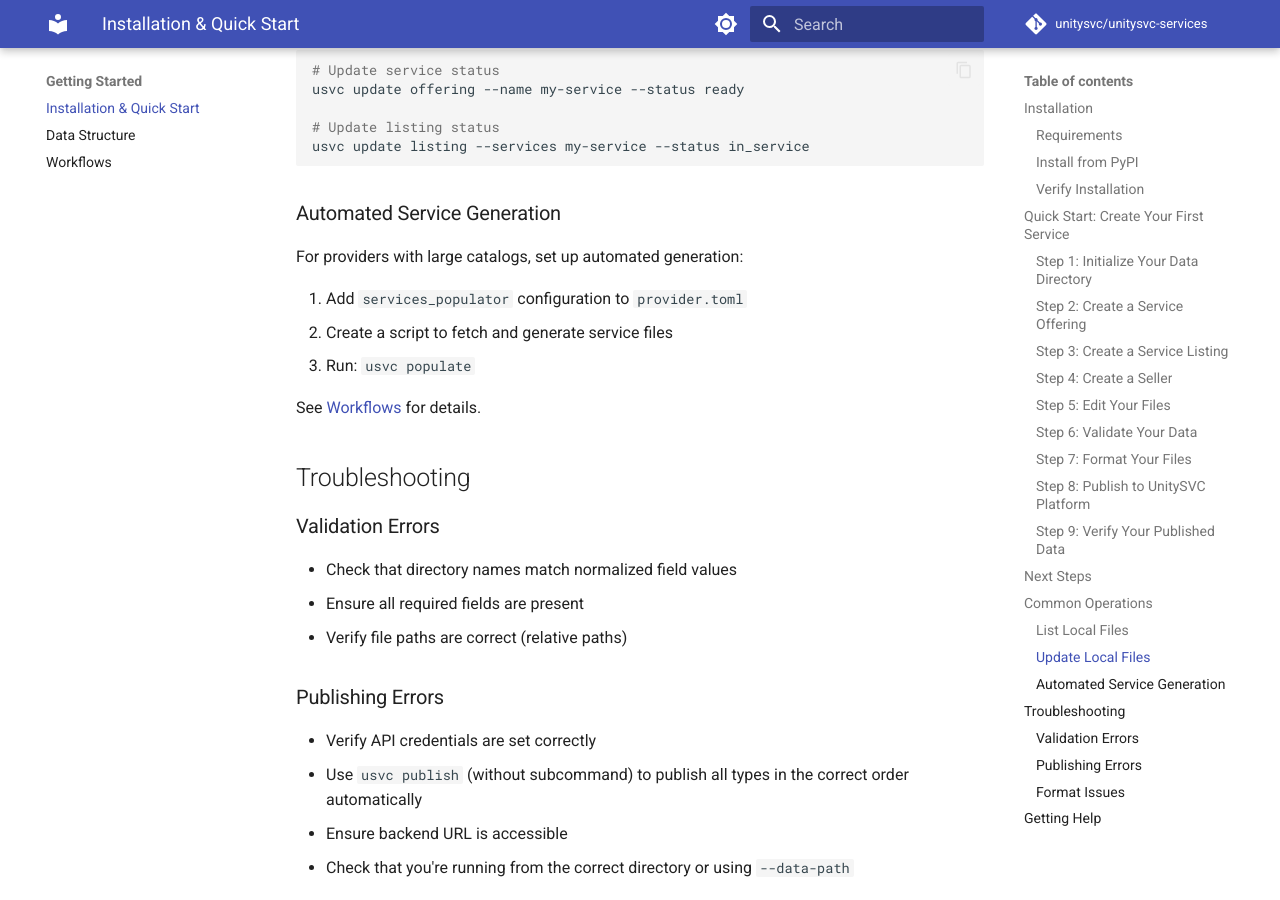
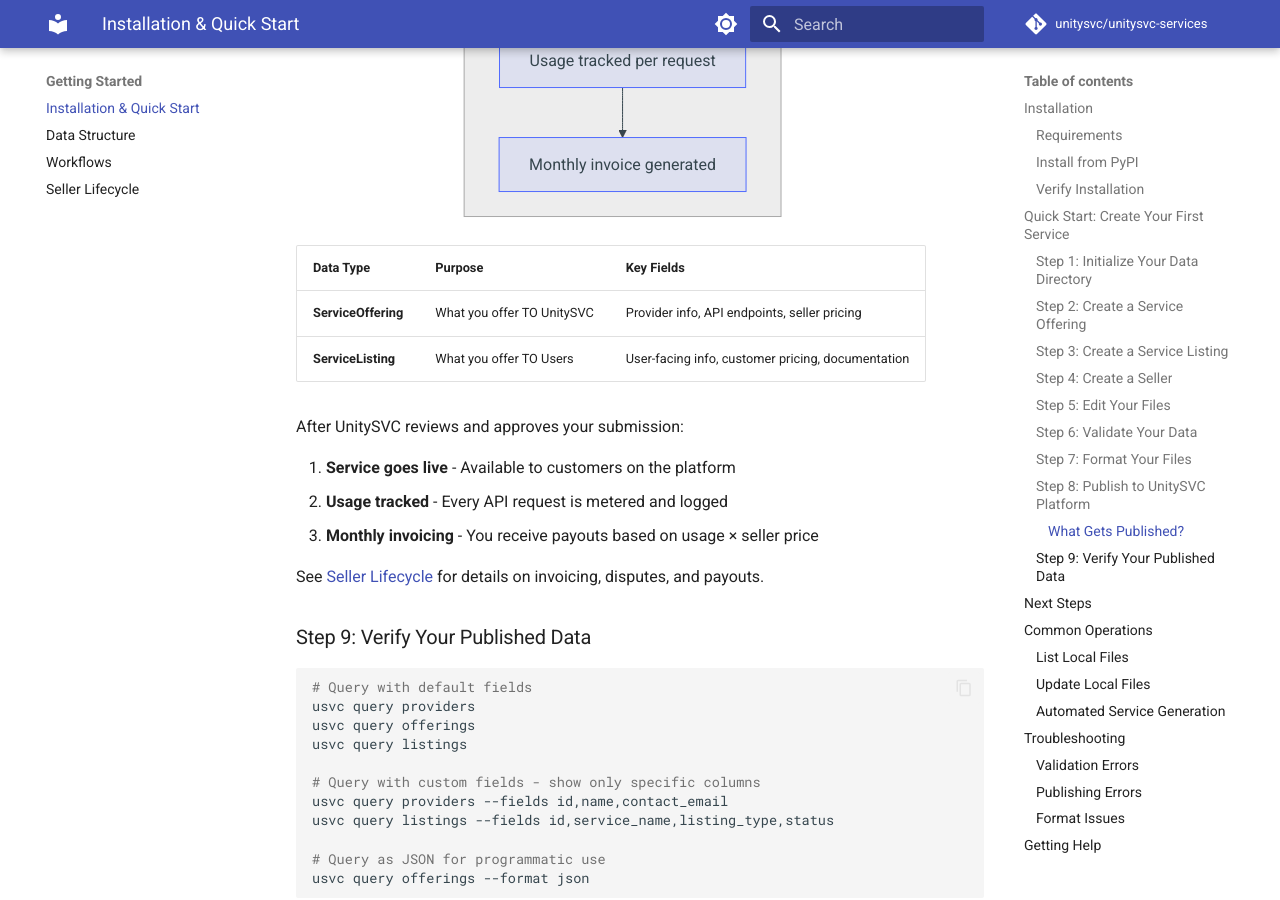
Before and after one commit to unitysvc/unitysvc-services, an MkDocs documentation site: the page built from docs/getting-started.md, in a window 1280 px wide and 900 px high, scrolled down 3953 px. Built offline with MkDocs 1.6.1 and Material for MkDocs 9.7.7, drawn with Linux system fonts in a browser that asks for light colours; comment, search, counter and statistics services are not loaded; some of the changed text lies outside the part shown.

Commit message:
update documentation

````diff
--- a/docs/getting-started.md
+++ b/docs/getting-started.md
@@ -1,6 +1,6 @@
 # Getting Started
 
-This guide will help you get started with the UnitySVC Provider SDK.
+This guide will help you get started with the UnitySVC Seller SDK.
 
 ## Installation
 
@@ -148,6 +148,47 @@ usvc publish providers
 usvc publish sellers
 ```
 
+#### What Gets Published?
+
+When you run `usvc publish`, you're submitting two types of data to UnitySVC:
+
+```mermaid
+flowchart TD
+    subgraph Seller["Seller Publishes"]
+        A[ServiceOffering<br/>What seller offers TO UnitySVC]
+        B[ServiceListing<br/>What seller offers TO Users]
+    end
+
+    subgraph Agreement["Agreement"]
+        C{UnitySVC Reviews<br/>& Approves}
+    end
+
+    subgraph Active["Active Service"]
+        D[Service goes live]
+        E[Usage tracked per request]
+        F[Monthly invoice generated]
+    end
+
+    A --> C
+    B --> C
+    C -->|Approved| D
+    D --> E
+    E --> F
+```
+
+| Data Type           | Purpose                    | Key Fields                                        |
+| ------------------- | -------------------------- | ------------------------------------------------- |
+| **ServiceOffering** | What you offer TO UnitySVC | Provider info, API endpoints, seller pricing      |
+| **ServiceListing**  | What you offer TO Users    | User-facing info, customer pricing, documentation |
+
+After UnitySVC reviews and approves your submission:
+
+1. **Service goes live** - Available to customers on the platform
+2. **Usage tracked** - Every API request is metered and logged
+3. **Monthly invoicing** - You receive payouts based on usage × seller price
+
+See [Seller Lifecycle](seller-lifecycle.md) for details on invoicing, disputes, and payouts.
+
 ### Step 9: Verify Your Published Data
 
 ```bash
--- a/mkdocs.yml
+++ b/mkdocs.yml
@@ -1,4 +1,4 @@
-site_name: UnitySVC Provider SDK
+site_name: UnitySVC Seller SDK
 site_description: Local-first service data management for UnitySVC platform
 site_author: UnitySVC Team
 site_url: https://unitysvc-services.readthedocs.io
@@ -43,7 +43,11 @@ markdown_extensions:
   - codehilite
   - pymdownx.highlight:
       anchor_linenums: true
-  - pymdownx.superfences
+  - pymdownx.superfences:
+      custom_fences:
+        - name: mermaid
+          class: mermaid
+          format: !!python/name:pymdownx.superfences.fence_code_format
   - pymdownx.tabbed:
       alternate_style: true
   - pymdownx.details
@@ -61,6 +65,7 @@ nav:
       - Installation & Quick Start: getting-started.md
       - Data Structure: data-structure.md
       - Workflows: workflows.md
+      - Seller Lifecycle: seller-lifecycle.md
   - Reference:
       - CLI Commands: cli-reference.md
       - File Schemas: file-schemas.md
````
Also changed, not shown: CONTRIBUTING.md (+34 -33 lines), docs/api-reference.md (+1 -1 lines), docs/development.md (+60 -54 lines), docs/index.md (+29 -29 lines), docs/seller-lifecycle.md (added, +231 -0 lines), docs/workflows.md (+49 -1 lines), scripts/README.md (+11 -6 lines), 1 other file.
